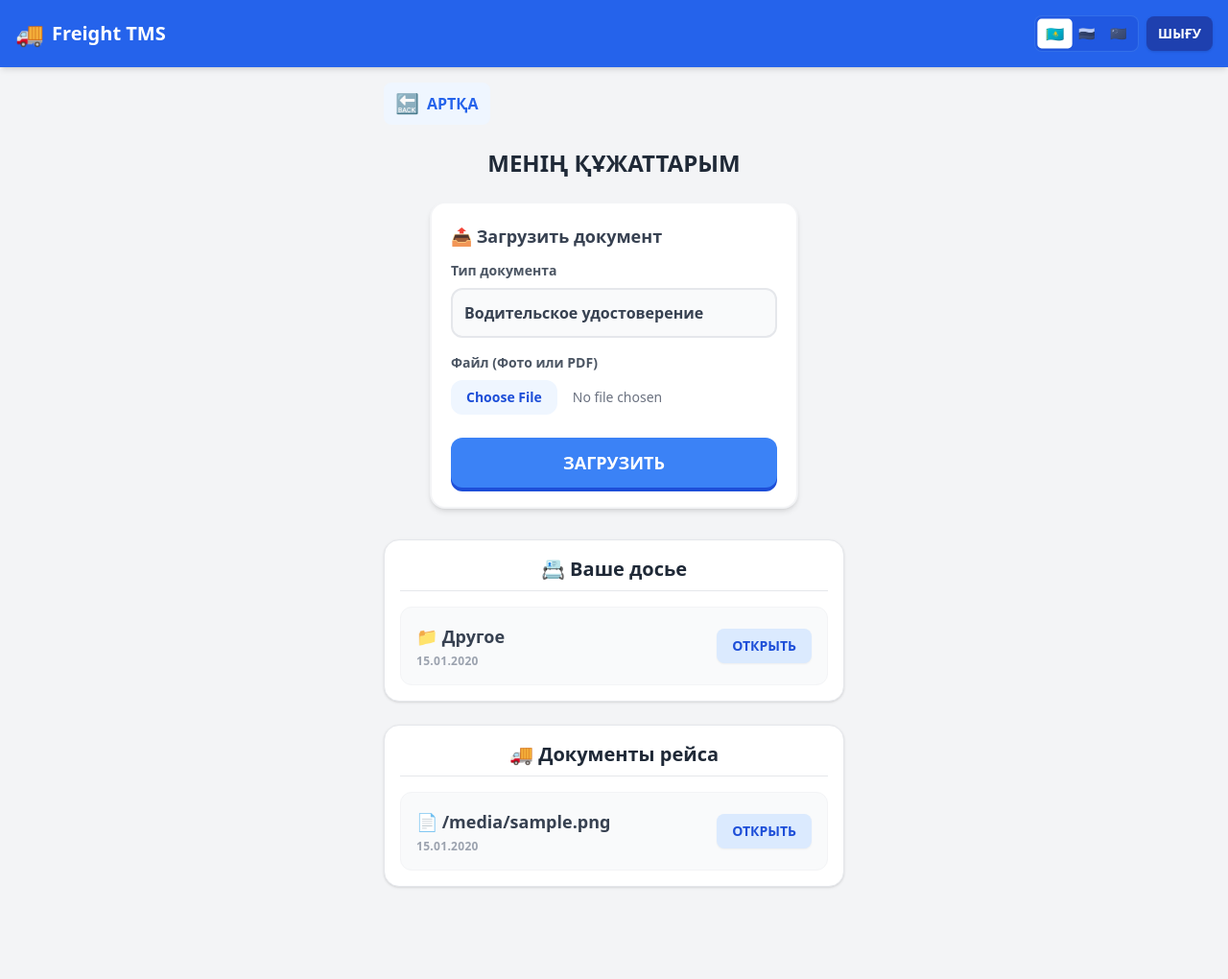
After one commit to osmagulov/freight-tms, a FastAPI app: template src/web/templates/mobile/documents.html in a window 1280 px wide. The commit adds this page. Shown: the whole page at 96% size. Run offline with FastAPI, Linux system fonts and the light colour scheme; the template is opened without the code that fills it: most values are stand-ins (such as "Sample title", 1, 10 or a date in 2020); parts of the project's set-up code (start-up, migrations or seed data) failed here and were passed over; some libraries are stand-ins or nearby versions.

Commit message:
feat: complete document management for drivers and trips in both panel and PWA

```diff
--- a/src/web/panel.py
+++ b/src/web/panel.py
@@ -661,6 +661,37 @@ async def add_trip_expense_submit(
     return RedirectResponse(url=f"/panel/trips/{trip.id}", status_code=302)
 
 
+@router.post("/trips/{trip_id}/documents")
+async def add_trip_document(
+    request: Request,
+    trip_id: int,
+    file_type: str = Form(...),
+    doc_file: UploadFile = File(...),
+    current_user: dict = Depends(get_current_user_from_cookie),
+):
+    import uuid
+    async with async_session() as session:
+        result = await session.execute(select(Trip).where(Trip.id == trip_id))
+        trip = result.scalars().first()
+        if not trip or not doc_file.filename:
+            return RedirectResponse(url=f"/panel/trips/{trip_id}", status_code=302)
+
+        file_bytes = await doc_file.read()
+        ext = doc_file.filename.rsplit(".", 1)[-1].lower() if "." in doc_file.filename else "pdf"
+        content_type = "application/pdf" if ext == "pdf" else "image/jpeg"
+        key = f"trip_docs/{trip_id}/{uuid.uuid4()}.{ext}"
+        r2_url = await save_uploaded_file(file_bytes, key, content_type)
+
+        doc = TripDocument(
+            trip_id=trip_id,
+            file_type=file_type,
+            r2_url=r2_url,
+        )
+        session.add(doc)
+        await session.commit()
+    return RedirectResponse(url=f"/panel/trips/{trip_id}", status_code=302)
+
+
 @router.get("/fleet", response_class=HTMLResponse)
 async def fleet_dashboard(
     request: Request,
--- a/src/web/templates/mobile/base_mobile.html
+++ b/src/web/templates/mobile/base_mobile.html
@@ -98,7 +98,8 @@
                 "rejection_reason": "💬 Қабылдамау себебі:",
                 "login": "КІРУ",
                 "login_hint": "Диспетчерге берген нөміріңізді енгізіңіз",
-                "password": "Құпия сөз"
+                "password": "Құпия сөз",
+                "my_documents": "МЕНІҢ ҚҰЖАТТАРЫМ"
             },
             ru: {
                 "exit": "ВЫХОД",
@@ -147,7 +148,8 @@
                 "rejection_reason": "💬 Причина отклонения:",
                 "login": "ВХОД",
                 "login_hint": "Введите номер, который давали диспетчеру",
-                "password": "Пароль"
+                "password": "Пароль",
+                "my_documents": "МОИ ДОКУМЕНТЫ"
             },
             zh: {
                 "exit": "登出",
@@ -196,7 +198,8 @@
                 "rejection_reason": "💬 拒绝原因:",
                 "login": "登录",
                 "login_hint": "输入您提供给调度员的号码",
-                "password": "密码"
+                "password": "密码",
+                "my_documents": "我的主页/文件"
             }
         };
 
--- /dev/null
+++ b/src/web/templates/mobile/documents.html
@@ -0,0 +1,103 @@
+{% extends "mobile/base_mobile.html" %}
+{% block content %}
+
+<div class="mb-6 flex items-center justify-between">
+    <a href="/app/" class="text-blue-600 font-bold flex items-center bg-blue-50 px-3 py-2 rounded-lg">
+        <span class="text-xl mr-2">🔙</span>
+        <span data-i18n="back">НАЗАД</span>
+    </a>
+</div>
+
+<div class="text-center mb-6">
+    <h2 class="text-2xl font-black text-gray-800" data-i18n="my_documents">МОИ ДОКУМЕНТЫ</h2>
+</div>
+
+<!-- Upload Form -->
+<form action="/app/documents/upload" method="post" enctype="multipart/form-data" class="bg-white p-5 rounded-2xl shadow-md border-2 border-gray-100 mb-8 max-w-sm mx-auto">
+    <h3 class="font-bold text-gray-700 text-lg mb-3">📤 Загрузить документ</h3>
+
+    <label class="block mb-2 font-bold text-gray-600 text-sm">Тип документа</label>
+    <select name="doc_type" required class="w-full border-2 border-gray-200 p-3 rounded-xl bg-gray-50 focus:bg-white focus:border-blue-400 focus:ring-4 focus:ring-blue-100 transition-all font-bold text-gray-700 appearance-none mb-4">
+        <optgroup label="Личные документы">
+            <option value="driver_license">Водительское удостоверение</option>
+            <option value="passport">Паспорт</option>
+            <option value="medical">Мед. справка</option>
+            <option value="contract">Договор</option>
+            <option value="other">Другое (Личное)</option>
+        </optgroup>
+        {% if active_trip %}
+        <optgroup label="Документы по рейсу">
+            <option value="trip_ТТН / СМР">Накладная (CMR/ТТН)</option>
+            <option value="trip_Счет-фактура">Счет-фактура</option>
+            <option value="trip_Путевой лист">Путевой лист</option>
+            <option value="trip_Договор">Договор</option>
+            <option value="trip_Другое">Другое (Рейс)</option>
+        </optgroup>
+        {% endif %}
+    </select>
+
+    <label class="block mb-2 font-bold text-gray-600 text-sm">Файл (Фото или PDF)</label>
+    <input type="file" name="doc_file" required accept="image/*,.pdf" class="w-full text-sm text-gray-500 file:mr-4 file:py-2 file:px-4 file:rounded-xl file:border-0 file:text-sm file:font-semibold file:bg-blue-50 file:text-blue-700 hover:file:bg-blue-100 mb-6">
+
+    <button type="submit" class="block w-full bg-blue-500 text-white text-center text-lg font-black py-3 rounded-xl shadow-[0_4px_0_#1d4ed8] active:shadow-none active:translate-y-1 transition-all">
+        ЗАГРУЗИТЬ
+    </button>
+</form>
+
+<div class="space-y-6">
+    <!-- Driver Documents -->
+    <div class="bg-white rounded-2xl shadow p-4 border border-gray-200">
+        <h3 class="text-xl font-black text-gray-800 border-b pb-2 mb-4 text-center">📇 Ваше досье</h3>
+        {% if docs %}
+        <ul class="space-y-3">
+            {% for doc in docs %}
+            <li class="p-4 rounded-xl border bg-gray-50 border-gray-100 flex items-center justify-between">
+                <div>
+                    <div class="font-bold text-lg text-gray-700">
+                        {% if doc.doc_type == 'driver_license' %}🪪 ВУ
+                        {% elif doc.doc_type == 'passport' %}🛂 Паспорт
+                        {% elif doc.doc_type == 'medical' %}🩺 Мед. справка
+                        {% elif doc.doc_type == 'contract' %}📄 Договор
+                        {% else %}📁 Другое
+                        {% endif %}
+                    </div>
+                    <div class="text-xs text-gray-400 font-bold tracking-wide mt-1">{{ doc.uploaded_at.strftime('%d.%m.%Y') if doc.uploaded_at else '—' }}</div>
+                </div>
+                <a href="{{ doc.r2_url }}" target="_blank" class="bg-blue-100 text-blue-700 px-4 py-2 rounded-lg font-bold text-sm shadow-sm active:bg-blue-200 transition-colors">
+                    ОТКРЫТЬ
+                </a>
+            </li>
+            {% endfor %}
+        </ul>
+        {% else %}
+        <div class="text-center py-6 text-gray-400 font-bold">Личных документов нет</div>
+        {% endif %}
+    </div>
+
+    <!-- Trip Documents -->
+    {% if active_trip %}
+    <div class="bg-white rounded-2xl shadow p-4 border border-gray-200 mb-8">
+        <h3 class="text-xl font-black text-gray-800 border-b pb-2 mb-4 text-center">🚚 Документы рейса</h3>
+        {% if trip_docs %}
+        <ul class="space-y-3">
+            {% for doc in trip_docs %}
+            <li class="p-4 rounded-xl border bg-gray-50 border-gray-100 flex items-center justify-between">
+                <div>
+                    <div class="font-bold text-lg text-gray-700">📄 {{ doc.file_type }}</div>
+                    <div class="text-xs text-gray-400 font-bold tracking-wide mt-1">{{ doc.uploaded_at.strftime('%d.%m.%Y') if doc.uploaded_at else '—' }}</div>
+                </div>
+                <a href="{{ doc.r2_url }}" target="_blank" class="bg-blue-100 text-blue-700 px-4 py-2 rounded-lg font-bold text-sm shadow-sm active:bg-blue-200 transition-colors">
+                    ОТКРЫТЬ
+                </a>
+            </li>
+            {% endfor %}
+        </ul>
+        {% else %}
+        <div class="text-center py-6 text-gray-400 font-bold">Документов к рейсу пока нет</div>
+        {% endif %}
+    </div>
+    {% endif %}
+
+</div>
+
+{% endblock %}
```
Also changed, not shown: src/web/driver_app.py (+76 -1 lines), src/web/templates/mobile/index.html (+7 -0 lines), src/web/templates/trip_detail.html (+22 -1 lines).
